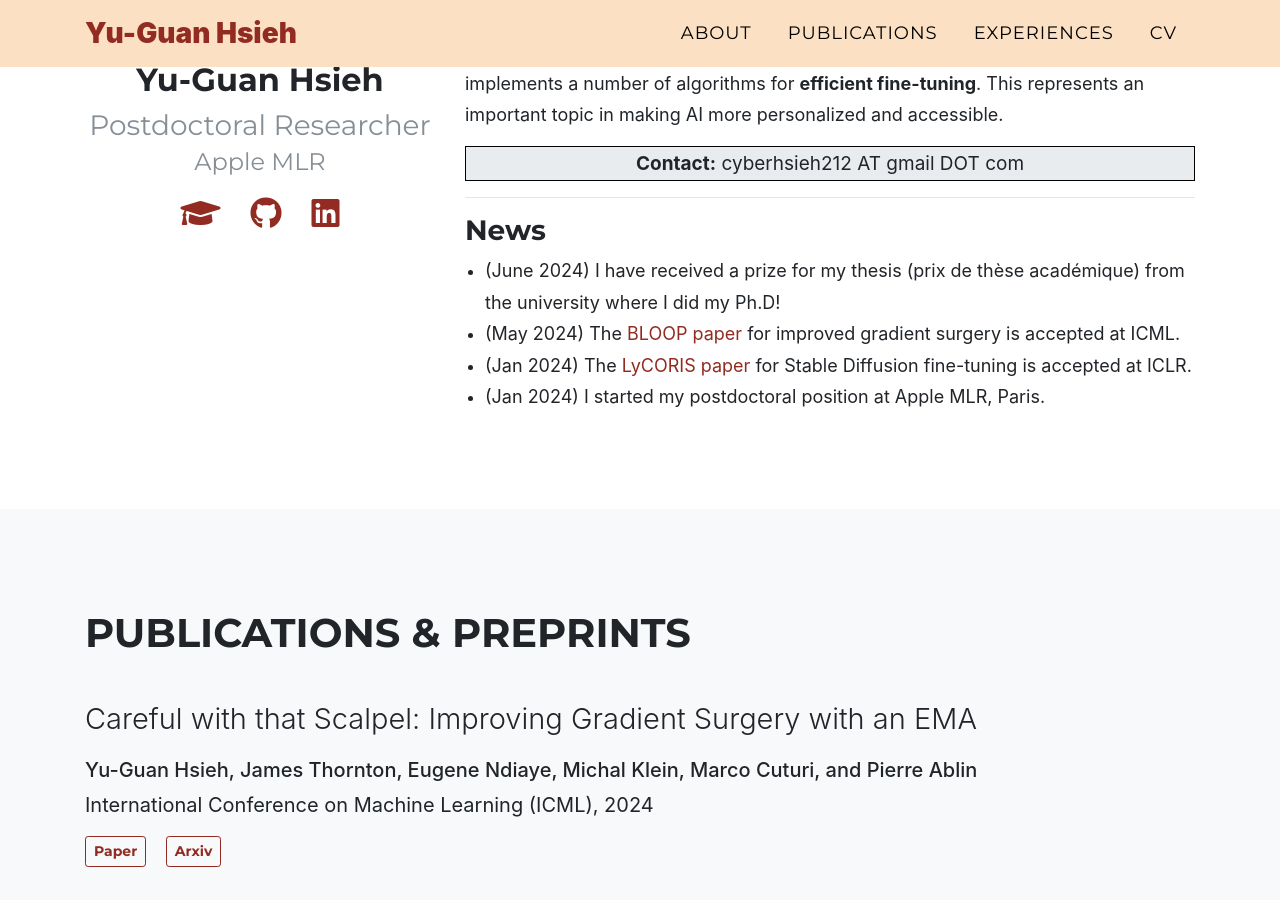
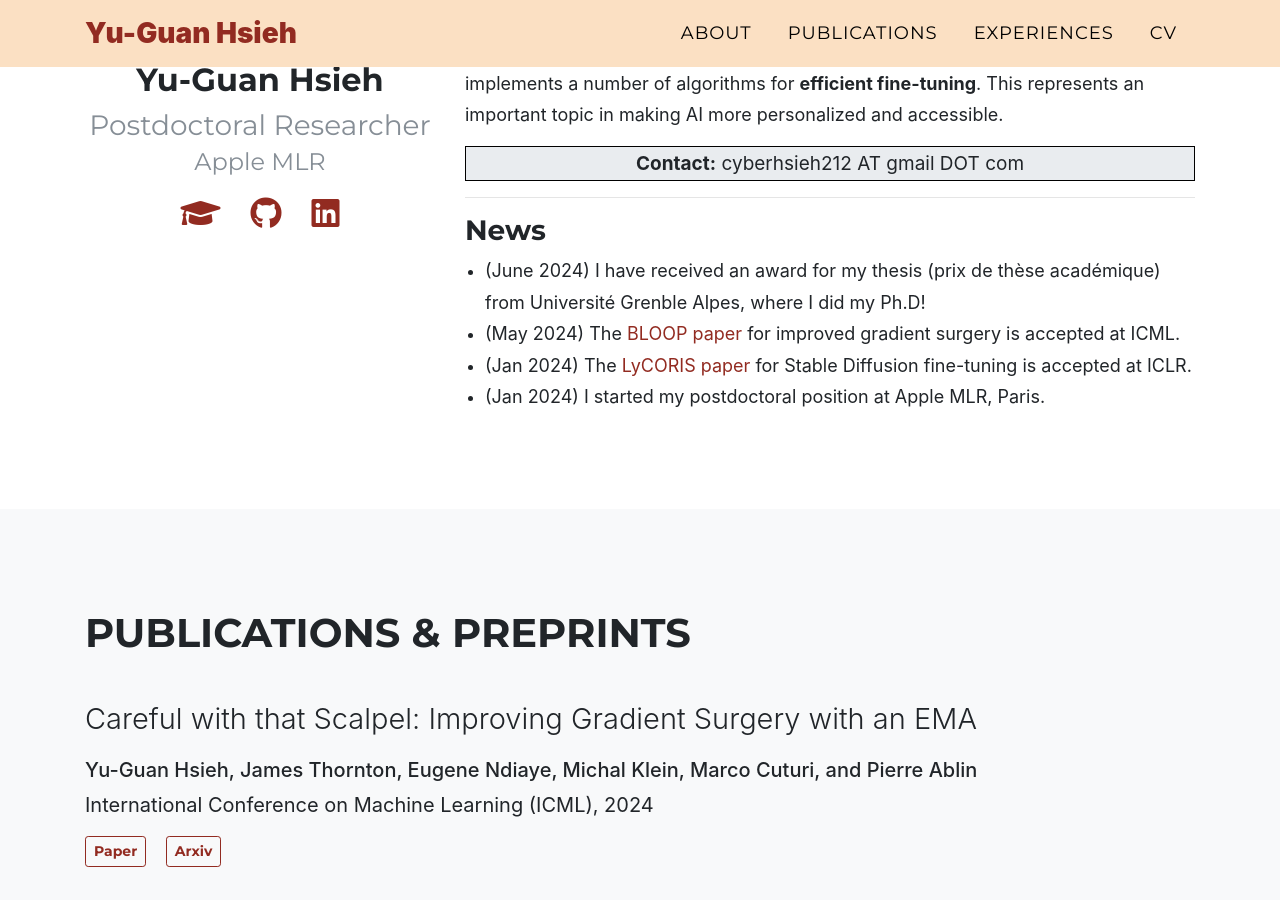
Before and after one commit to cyber-meow/cyber-meow.github.io, a Jekyll site: the page built from index.html, in a window 1280 px wide and 900 px high, scrolled down 424 px. Built offline with Jekyll 4.4.1, drawn with Linux system fonts in a browser that asks for light colours; some web fonts are replaced.

Commit message:
update News

```diff
--- a/_data/sitetext.yml
+++ b/_data/sitetext.yml
@@ -24,7 +24,7 @@ about:
     # Apart from this, I am broadly interested in various topics in artificial intelligence,
     # in  lie in the intersection of optimization and machine learning, with a focus on __minimax optimization__, __online learning__, __distributed optimization__, and __learning in games__.
     news:
-      - text: "(June 2024) I have received a prize for my thesis (prix de thèse académique) from the university where I did my Ph.D!"
+      - text: "(June 2024) I have received an award for my thesis (prix de thèse académique) from Université Grenble Alpes, where I did my Ph.D!"
       - text: "(May 2024) The [BLOOP paper](https://arxiv.org/abs/2402.02998) for improved gradient surgery is accepted at ICML."
       - text: "(Jan 2024) The [LyCORIS paper](https://arxiv.org/abs/2309.14859) for Stable Diffusion fine-tuning is accepted at ICLR."
       - text: "(Jan 2024) I started my postdoctoral position at Apple MLR, Paris."
```
